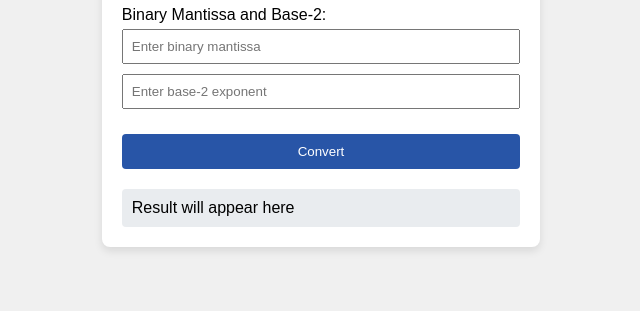
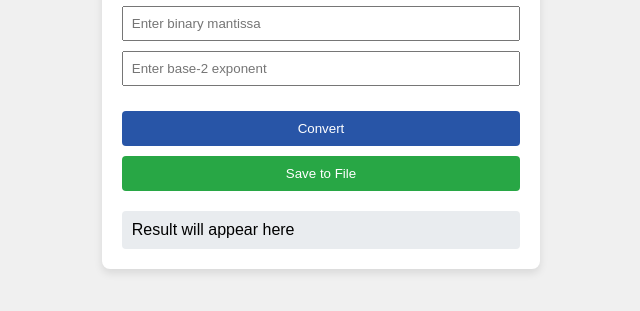
Before and after one commit to xlfrxd/IEEE754-Binary-32-Floating-Point-Converter, a plain HTML site: page index.html in a window 1280 px wide. Shown: the part 359-670 px from the top of the page, without its empty margins (319-959 px from the left). Drawn offline with Linux system fonts and the light colour scheme.

Commit message:
Added saveToFile

```diff
--- a/index.html
+++ b/index.html
@@ -80,7 +80,7 @@
     <button id="getResultBinary" class="getResult" onclick="convertIEEE754Binary()">Convert</button>
     <button id="getResultDecimal" class="getResult" onclick="convertIEEE754Decimal()">Convert</button>
 
-    <button id="saveButton" onclick="saveToFile()" disabled>Save to File</button>
+    <button id="saveButton" onclick="saveToFile()">Save to File</button>
 
     <div class="output" id="outputResult">Result will appear here</div>
 </div>
--- a/scripts.js
+++ b/scripts.js
@@ -1,3 +1,15 @@
+function saveToFile() {
+    const resultText = document.getElementById('outputResult').innerText;
+    const blob = new Blob([resultText], { type: 'text/plain' });
+    const url = URL.createObjectURL(blob);
+    const a = document.createElement('a');
+    a.href = url;
+    a.download = 'result.txt';
+    document.body.appendChild(a);
+    a.click();
+    document.body.removeChild(a);
+    URL.revokeObjectURL(url);
+}
 function convertIEEE754Binary() {
     const mantissa = document.getElementById('binaryMantissa').value;
     const exponent = parseInt(document.getElementById('binaryExponent').value);
@@ -171,7 +183,6 @@ function convertIEEE754Decimal() {
     result = `${signBitStr}${exponentStr}${fractionStr}`
     let resultString = `${signBitStr} | ${exponentStr} | ${fractionStr}`;
     document.getElementById('outputResult').innerText = `${resultString} : ${binaryToHex(result)}`;
-
 }
 
 function handleNaN(signBit, normalizedMantissa) {
--- a/styles.css
+++ b/styles.css
@@ -56,7 +56,7 @@ button#saveButton {
     cursor: not-allowed;
     display: none; /* Initially hidden */
 }
-button#saveButton.enabled {
+button#saveButton {
     cursor: pointer;
     display: block; /* Show when enabled */
 }
```
